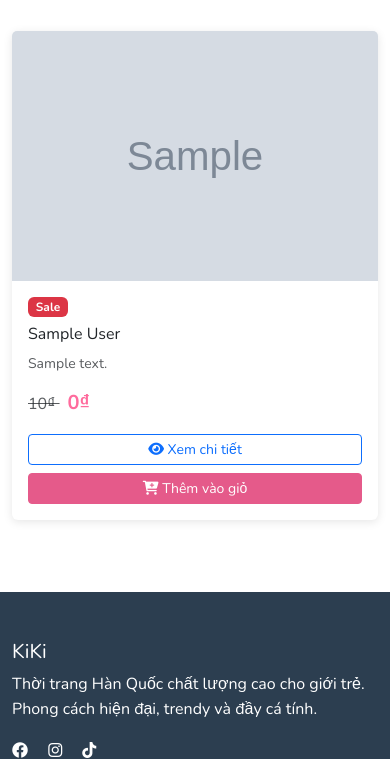
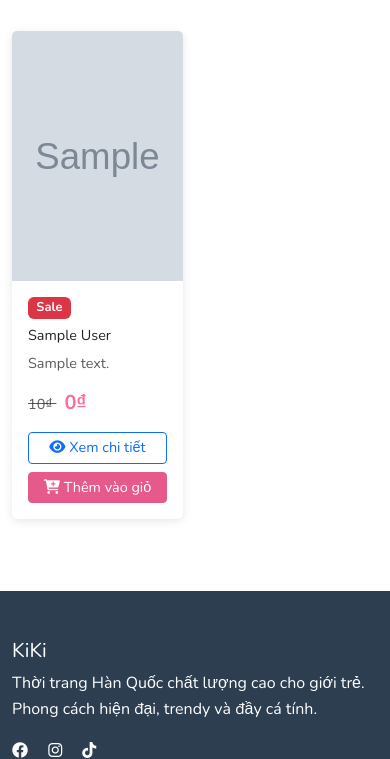
Before and after one commit to WuangTX/kikishop, a Django app: page /products/ in a window 390 px wide. Shown: the part 411-1170 px from the top of the page. Run offline with Django 5.2, Linux system fonts and the light colour scheme; tables that the repository leaves empty hold one stand-in row (values such as "Sample post"); grey boxes marked "Sample" are stand-in pictures.

Commit message:
chỉnh sửa giao diện điện thoại hiển thị sản phẩm trong phần list sản phẩm và thực hiện gọi nhiều sản phẩm khác nhau khác danh mục

```diff
--- a/admin_dashboard/templates/admin_dashboard/order_list.html
+++ b/admin_dashboard/templates/admin_dashboard/order_list.html
@@ -12,7 +12,7 @@
                 <input type="search" name="q" class="form-control" placeholder="Tìm kiếm theo tên, email, số điện thoại..." value="{{ query }}">
             </div>
             <div class="flex-shrink-0">
-                <select name="status" class="form-select">
+                <select name="status" class="form-select" onchange="this.form.submit()">
                     <option value="">Tất cả trạng thái</option>
                     {% for status_key, status_label in status_choices %}
                         <option value="{{ status_key }}" {% if status_key == selected_status %}selected{% endif %}>
--- a/customer_web/templates/customer_web/product_list.html
+++ b/customer_web/templates/customer_web/product_list.html
@@ -2,6 +2,28 @@
 {% load static %}
 
 {% block title %}Sản phẩm - KiKi{% endblock %}
+
+{% block extra_css %}
+<style>
+@media (max-width: 767.98px) {
+    .product-card .card-title {
+        font-size: 0.9rem;
+    }
+    .product-card .card-text {
+        font-size: 0.9rem;
+    }
+    .product-card .price {
+        font-size: 0.9rem;
+    }
+    .product-card .btn {
+        font-size: 0.9rem;
+    }
+    .product-card .badge {
+        font-size: 0.8rem;
+    }
+}
+</style>
+{% endblock %}
 
 {% block content %}
 <div class="container py-4">
@@ -57,7 +79,7 @@
 
             <div class="row g-4">
                 {% for product in products %}
-                <div class="col-lg-4 col-md-6">
+                <div class="col-lg-4 col-md-6 col-sm-6 col-6">
                     <div class="card product-card h-100">
                         {% with product.images.first as primary_image %}
                         {% if primary_image %}
--- a/customer_web/views.py
+++ b/customer_web/views.py
@@ -51,11 +51,11 @@ def product_list(request):
     category_slugs = request.GET.get('categories', '')
     selected_categories = []
     if category_slugs:
+        q = Q()
         for slug in category_slugs.split(','):
-            category = get_object_or_404(Category, slug=slug)
-            products = products.filter(categories=category)
             selected_categories.append(slug)
-
+            q |= Q(categories__slug=slug)  # dùng toán tử OR
+        products = products.filter(q).distinct()
     # Search
     search_query = request.GET.get('search')
     if search_query:
```
